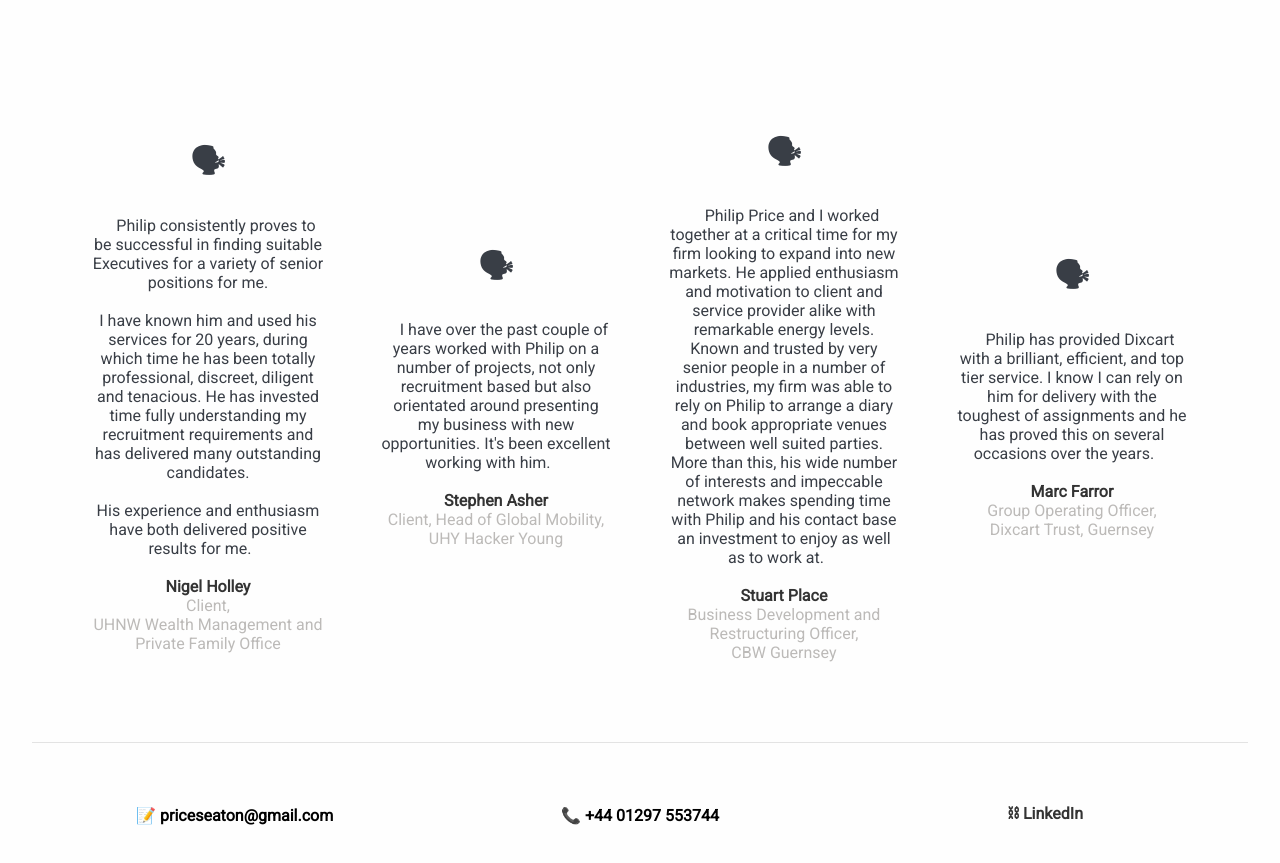
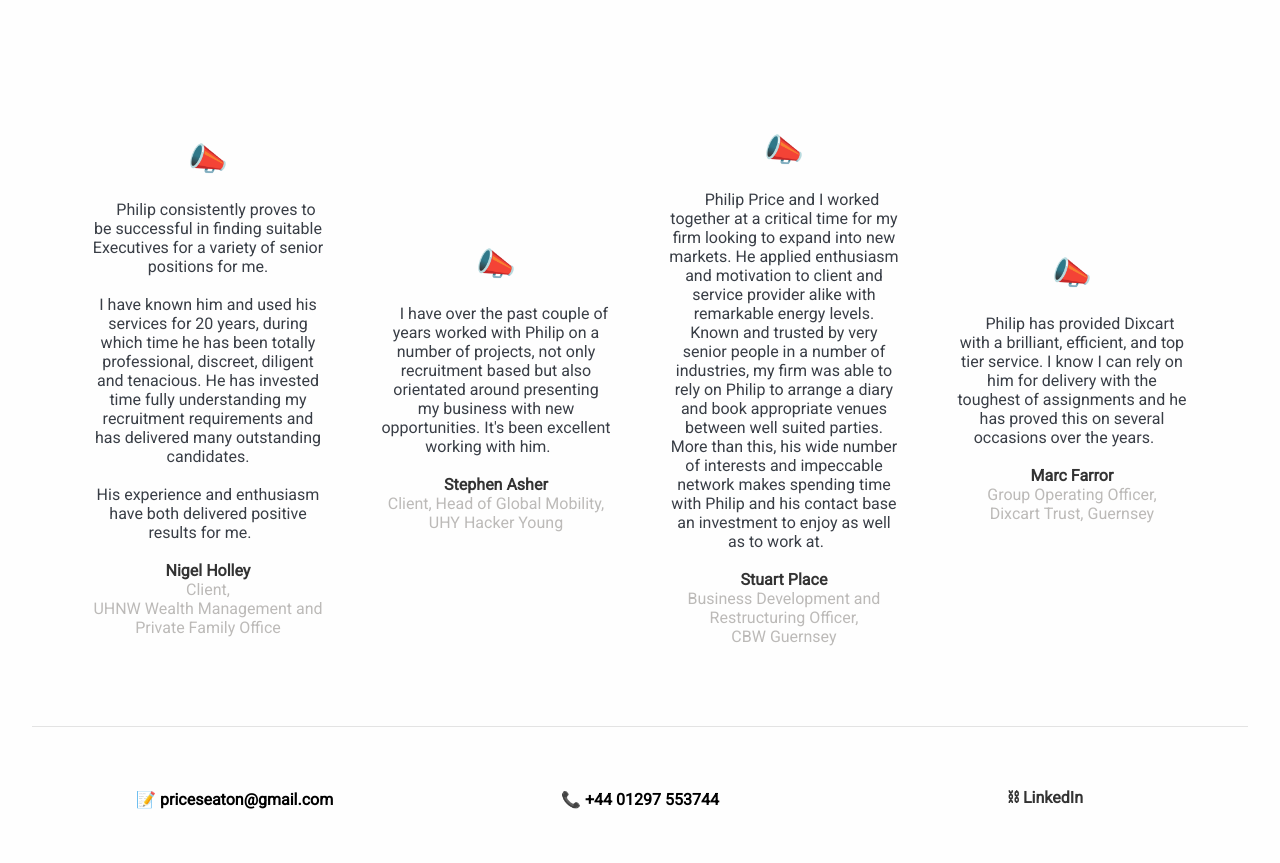
Before and after one commit to philipprice/philipprice.github.io, a plain HTML site: page index.html in a window 1280 px wide. Shown: the part 1760-2623 px from the top of the page. Drawn offline with Linux system fonts and the light colour scheme.

Commit message:
Update index.html

```diff
--- a/index.html
+++ b/index.html
@@ -48,7 +48,7 @@
 
 	<div class="testimonials">
 		<div class="testimony">
-			<h1>🗣</h1>
+			<h1>📣</h1>
 			<p>
 			<span class="quote">
 			Philip consistently proves to be successful in finding suitable Executives for a variety of senior positions for me.
@@ -67,7 +67,7 @@
 			</p>
 		</div>
 		<div class="testimony">
-			<h1>🗣</h1>
+			<h1>📣</h1>
 			<span class="quote">
 				I have over the past couple of years worked with Philip on a number of projects, not only recruitment based but also orientated around presenting my business with new opportunities.  It's been excellent working with him.
 			</span>
@@ -81,7 +81,7 @@
 			</p>
 		</div>
 		<div class="testimony">
-			<h1>🗣</h1>
+			<h1>📣</h1>
 			<span class="quote">
 			Philip Price and I worked together at a critical time for my firm looking to expand into new markets. He applied enthusiasm and motivation to client and service provider alike with remarkable energy levels. Known and trusted by very senior people in a number of industries, my firm was able to rely on Philip to arrange a diary and book appropriate venues between well suited parties. More than this, his wide number of interests and impeccable network makes spending time with Philip and his contact base an investment to enjoy as well as to work at.
 			</span>
@@ -95,7 +95,7 @@
 			</p>
 		</div>
 		<div class="testimony">
-			<h1>🗣</h1>
+			<h1>📣</h1>
 			<span class="quote">
 			Philip has provided Dixcart with a brilliant, efficient, and top tier service. I know I can rely on him for delivery with the toughest of assignments and he has proved this on several occasions over the years.
 			</span>
```
